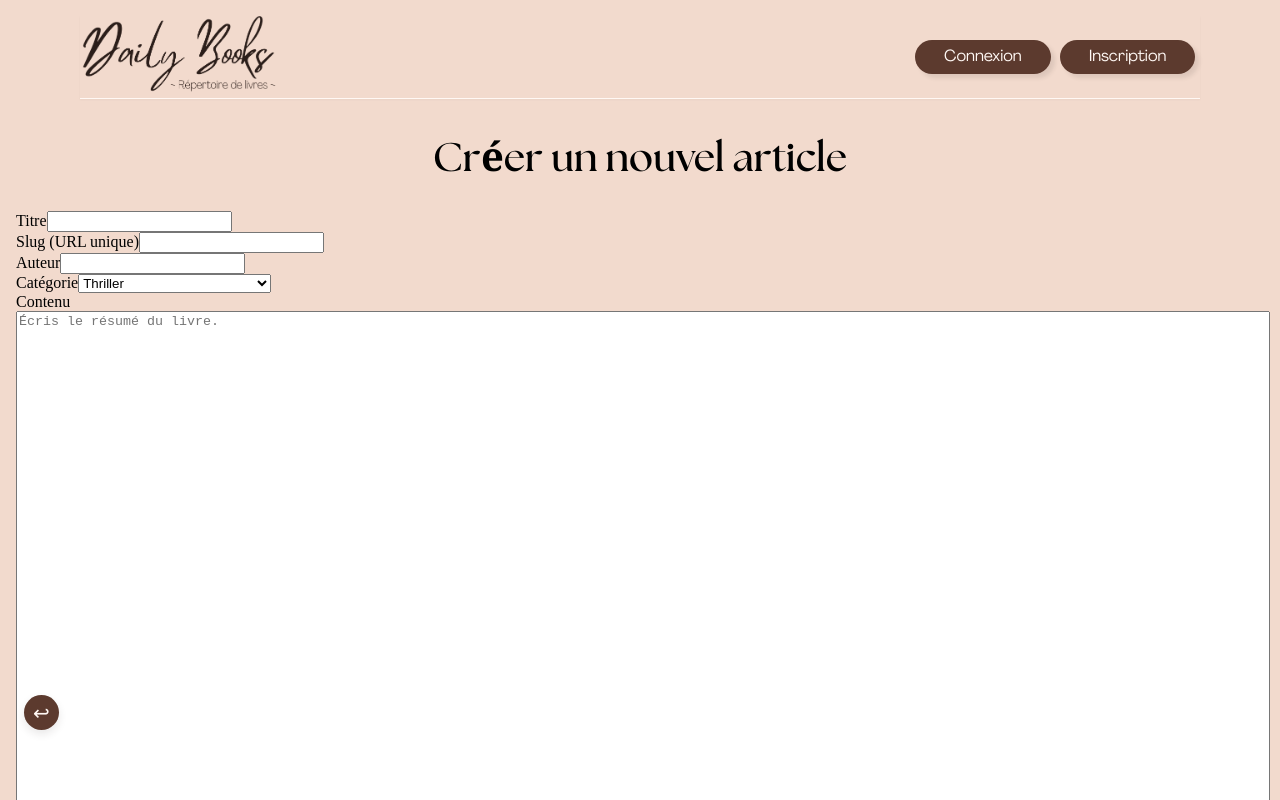
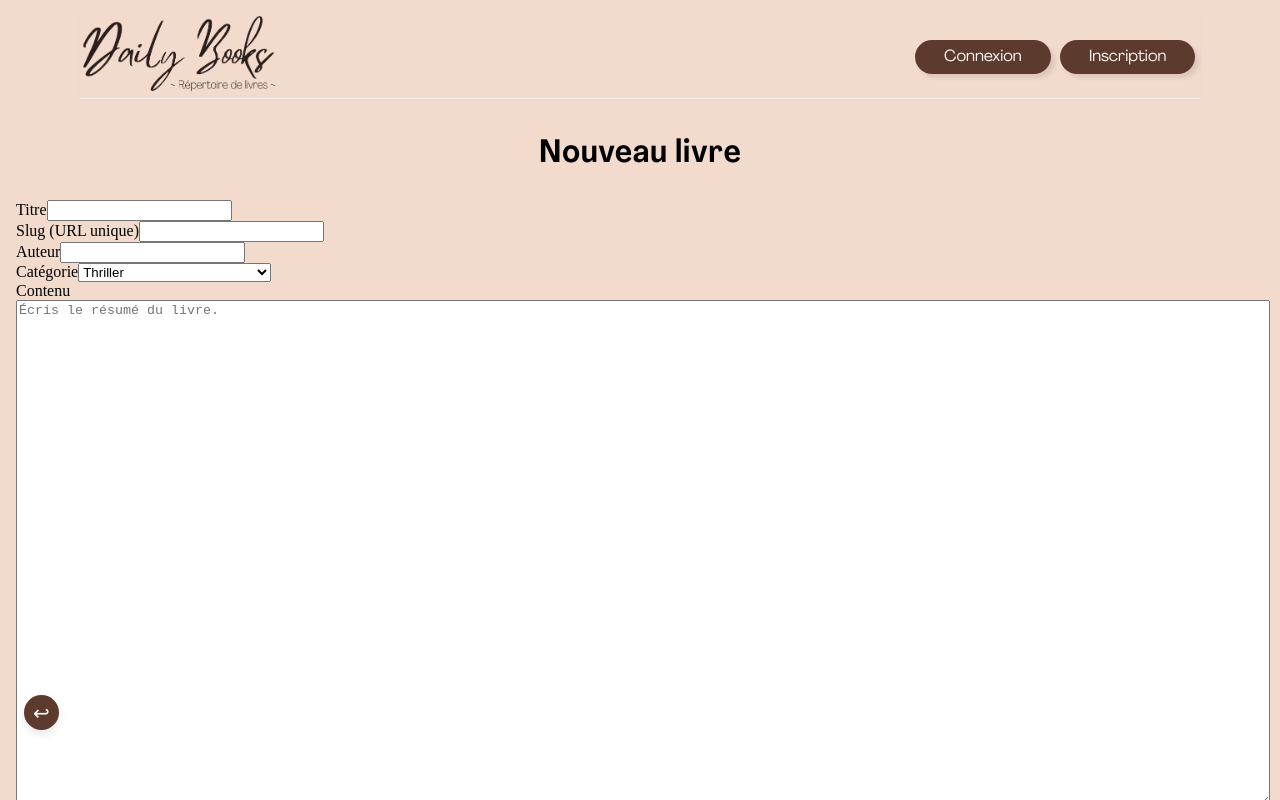
Before and after one commit to Melb56/daily-books, a Next.js app: page /admin/new in a window 1280 px wide. Shown: the top 800 px of the page. Built offline with nearby package versions, Linux system fonts and the light colour scheme.

Commit message:
changement titre new article

```diff
--- a/app/admin/new/page.js
+++ b/app/admin/new/page.js
@@ -3,7 +3,7 @@ import ArticleForm from "@/components/ArticleForm";
 export default async function NewArticlePage() {
   return (
     <div className="admin-new-article">
-      <h1>Créer un nouvel article</h1>
+      <h2>Nouveau livre</h2>
       <ArticleForm />
     </div>
   );
```
